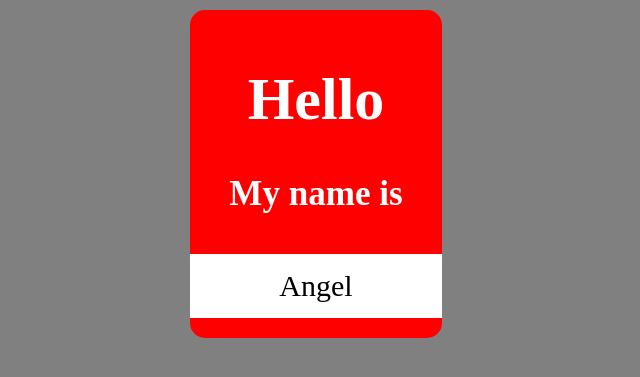
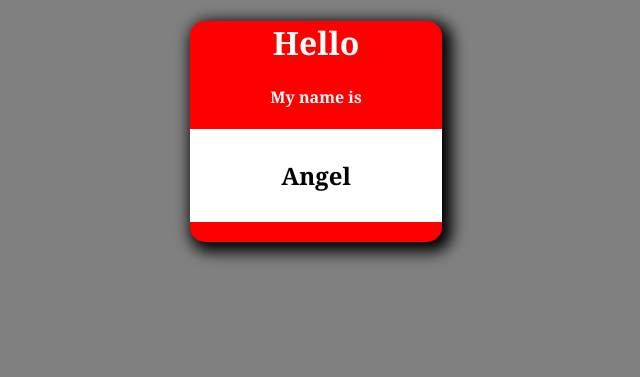
Before and after one commit to AngelMPerez/css-assignment, a PHP site: page /index.html in a window 1280 px wide. Shown: the top 377 px of the page, without its empty margins (324-964 px from the left). Run offline with PHP 8.4, Linux system fonts and the light colour scheme.

Commit message:
new index

```diff
--- a/index.css
+++ b/index.css
@@ -1,10 +1,11 @@
 .grid-container {
     grid-template-areas:
       'item1'
-      'item2'
+      /* 'item2' */
       'item3'
       'item4'
-      'item3';
+      /* 'item3'; */
+      ;
     background-color: red;
     padding: 10px;
     border-top-left-radius: 15px;
@@ -14,11 +15,14 @@
     margin-left: 40%;
     margin-right: 40%;
     margin-top: 10px;
+    padding-top: 0px;
+    padding-bottom: 20px;
 }
 .grid-container > div {
     text-align: center;
-    padding: 5px ;
-    font-size: 30px;
+    padding: 0px ;
+    font-size-adjust: 20px;
+    font-family: Cambria, Cochin, Georgia, Times, 'Times New Roman', serif;
 
 
 }
@@ -30,10 +34,17 @@
 #name{
     background-color: white;
     margin-left: -10px ;
-    margin-right: -10px ;}
+    padding-top: 10px;
+    padding-bottom: 10px;
+    margin-right: -10px ;
+    }
 .white{
     color: white;
 }
   body{
       background-color: gray;
   }
+  .shadow{
+  -webkit-box-shadow: 5px 5px 15px 5px #000000;
+box-shadow: 5px 5px 15px 5px #000000;
+  }
--- a/index.html
+++ b/index.html
@@ -5,12 +5,12 @@
         <title>Homework</title>
     </head>
     <body>
-        <div class="grid-container">
-                    <div class="item1 white shadows2"><h1>Hello</h1><h3>My name is</h3></div>
-                    <div class="item2 shadows2" id="name"></div>
-                    <div class="item3 shadows2" id="name">Angel</div>
-                    <div class="item2 shadows2" id="name"></div>
-                    <div class="item4 shadows"></div>
+        <div class="grid-container shadow">
+                    <div class="item1 white"><h1>Hello</h1><h4>My name is</h4></div>
+                    <!-- <div class="item2 shadows2" id="name"> </div>                     -->
+                    <div class="item3 " id="name"><h2>Angel</h2></div>
+                    <!-- <div class="item2 shadows2" id="name"> </div>                     -->
+                    <div class="item4 "></div>
 
         </div>
 
```
